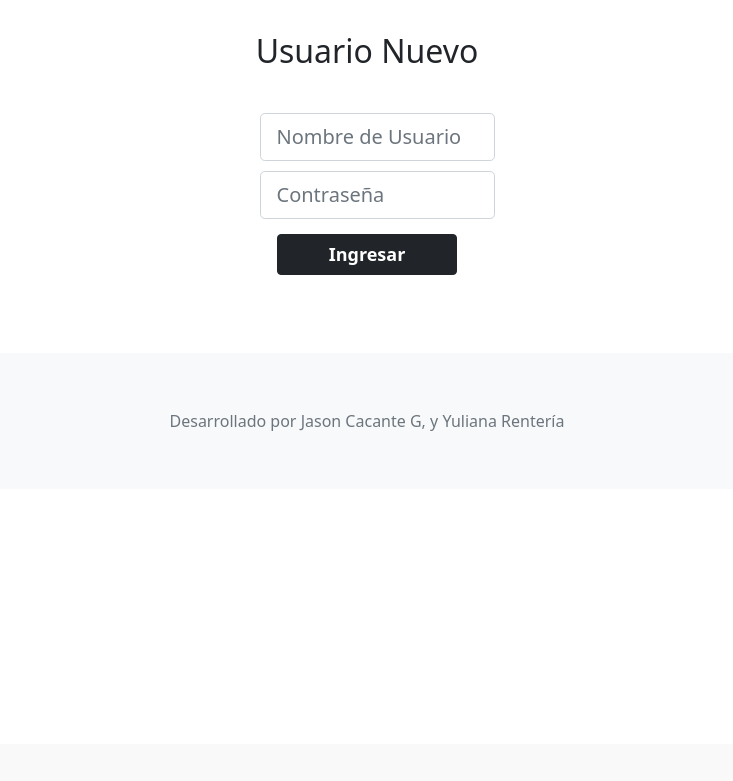
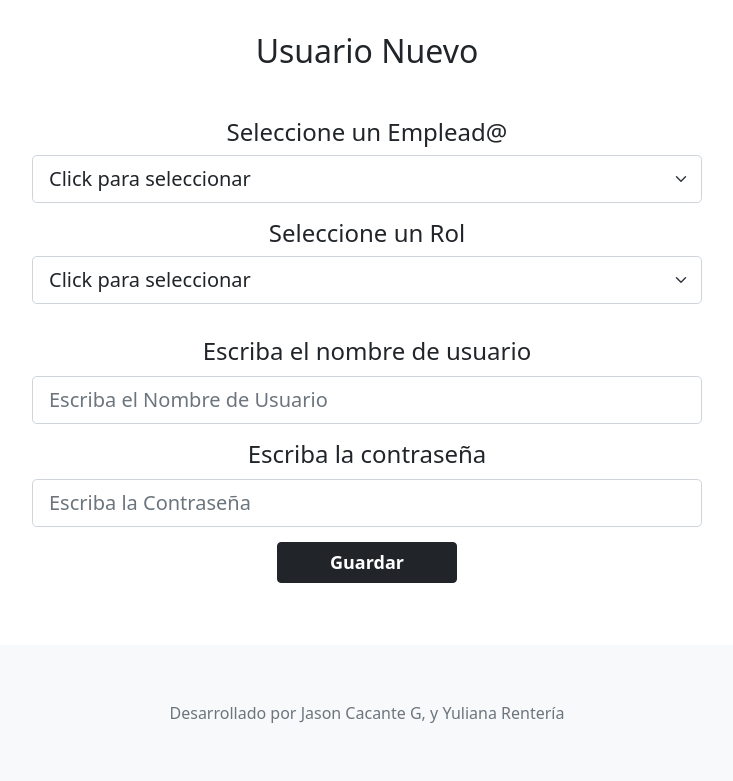
Before and after one commit to JasonCacante/sg_sst, a Django app: page /usuarios/nuevo/ in a window 1280 px wide. Shown: the part 56-837 px from the top of the page, without its empty margins (273-1006 px from the left). Before the commit the page ends 487 px from the top, so only its background shows below. Run offline with Django 3.2, Linux system fonts and the light colour scheme; the visitor is signed in with stand-in values (Sample User, id 1); data that the repository does not hold is empty.

Commit message:
Configuracion de creacion de usuarios

```diff
--- a/Usuarios/forms.py
+++ b/Usuarios/forms.py
@@ -3,3 +3,10 @@ from django import forms
 class LoginForm(forms.Form):
     username = forms.CharField(max_length=20, widget=forms.TextInput(attrs={'class': 'form-control form-control-lg', 'placeholder': 'Nombre de Usuario'}))
     password = forms.CharField(max_length=20, widget=forms.PasswordInput(attrs={'class': 'form-control form-control-lg' , 'placeholder': 'Contraseña'}))
+
+
+class CreateUserForm(forms.Form):
+    username = forms.CharField(max_length=40, widget=forms.TextInput(attrs={'class': 'form-control form-control-lg', 'placeholder': 'Escriba el Nombre de Usuario'}))
+    password = forms.CharField(max_length=40, widget=forms.PasswordInput(attrs={'class': 'form-control form-control-lg' , 'placeholder': 'Escriba la Contraseña'}))
+    id_empleado = forms.CharField(max_length=20, widget=forms.TextInput(attrs={'id': "id_empleado", 'type': 'hidden'}))
+    id_rol = forms.CharField(max_length=20, widget=forms.TextInput(attrs={'id': "id_rol", 'type': 'hidden'}))
--- a/Usuarios/templates/Usuarios/crear_usuario.html
+++ b/Usuarios/templates/Usuarios/crear_usuario.html
@@ -2,7 +2,22 @@
 {% load static %}
 {% block content %}
 <div class=" container">
-	<h2 class="mt-5"> Usuario Nuevo </h2>
+    <h2 class="mt-5"> Usuario Nuevo </h2>
+    <br>
+	<h4 class="mt-3"> Seleccione un Emplead@ </h4>
+    <select class="form-select form-select-lg mb-3" aria-label=".form-select-lg example" id="selEmpleado" onclick="crearUsuario()" >
+        <option selected>Click para seleccionar</option>
+        {% for emp in empleados %}
+            <option value="{{emp.id}}">{{emp.id}}: {{emp.nombre1_emp}} {{emp.apellido1_emp}}</option>
+        {% endfor %}
+    </select>
+	<h4 class="mt-3"> Seleccione un Rol </h4>
+    <select class="form-select form-select-lg mb-3" aria-label=".form-select-lg example" id="selRol" onclick="crearUsuario()" >
+        <option selected>Click para seleccionar</option>
+        {% for rol in roles %}
+            <option value="{{rol.id}}">{{rol.nombre_rol}} -> {{rol.descripcion|slice:50}}</option>
+        {% endfor %}
+    </select>
     <p class="lead">
 		{% if messages %}
 		<div class="alert alert-warning" role="alert">
@@ -11,17 +26,25 @@
 			{% endfor %}
 		</div>
 		{% endif %}
-		<div class="loginForm">
-			<form action="" method="post">
+		<div class="createForm">
+			<form action="" method="post" id="createForm">
 				{% csrf_token %}
-				<div class="form-group">
+                <h4 class="mt-3"> Escriba el nombre de usuario </h4>
+                <div class="form-group">
 					{{ form.username }}
 				</div>
+                <h4 class="mt-3"> Escriba la contraseña </h4>
 				<div class="form-group">
 					{{ form.password }}
 				</div>
+                <div class="form-group">
+					{{ form.id_rol }}
+				</div>
+                <div class="form-group">
+					{{ form.id_empleado }}
+				</div>
 				<div class="form-group">
-					<input class="btn btn-group-lg btn-dark" type="submit" value="Ingresar" style="width: 10em; margin: 5px auto; font-size: large; font-weight: bold;" />
+					<input class="btn btn-group-lg btn-dark" type="submit" value="Guardar" style="width: 10em; margin: 5px auto; font-size: large; font-weight: bold;" />
 				</div>
 			</form>
 		</div>
--- a/Usuarios/templates/Usuarios/inicio.html
+++ b/Usuarios/templates/Usuarios/inicio.html
@@ -6,14 +6,13 @@
 	<p class="lead">
 		A continuación puede realizar la gestión de sus usuarios:
     <div class="container" style="align-items: flex-start;">
-      <button type="button" class="btn btn-dark btn-lg" id="crear_usuario" onclick="location.href='{% url 'nuevos' %}'">Crear usuario</button>
+      <a href="{% url 'nuevos' %}" class="btn btn-dark btn-lg ">Crear usuario</a>
     </div>
     <table class="table table-striped">
       <thead>
         <tr>
           <th scope="col">#</th>
           <th scope="col">Nombre de Usuario</th>
-          <th scope="col">Email</th>
           <th scope="col">Nombre</th>
           <th scope="col">Apellidos</th>
         </tr>
@@ -23,7 +22,6 @@
         <tr>
           <th scope="row">{{ usuario.id }}</th>
           <td>{{usuario.username}}</td>
-          <td>{{usuario.email}}</td>
           <td>{{usuario.first_name}}</td>
           <td>{{usuario.last_name}}</td>
         </tr>
--- a/Usuarios/views.py
+++ b/Usuarios/views.py
@@ -1,9 +1,11 @@
+from django.forms.widgets import PasswordInput
 from django.shortcuts import redirect, render
 from django.contrib.auth.decorators import login_required
 from django.contrib.auth import authenticate, login, logout
 from django.contrib import messages
-from Usuarios.models import Rol, Login
-from .forms import LoginForm
+from Usuarios.models import Rol, Login, Empleado, UsuarioSGSST
+from .forms import LoginForm, CreateUserForm
+from django.contrib.auth.hashers import make_password
 
 def login_view(request):
     if request.method == 'POST':
@@ -12,6 +14,7 @@ def login_view(request):
             username = form.cleaned_data['username']
             password = form.cleaned_data['password']
             usuario = authenticate(username=username, password=password)
+            print(usuario)
             if usuario is not None:
                 rol = Rol.objects.get(usuariosgsst__id_login=usuario.id) #Esto trae el rol de la tabla usuariossgsst
                 nombre_rol = rol.nombre_rol
@@ -19,7 +22,7 @@ def login_view(request):
                 if nombre_rol == "Admin":
                     return redirect('usuarios')
                 elif nombre_rol == "Encar":
-                    return redirect(request, "Usuarios/inicio.html", {"rola": username, "password": password})
+                    return redirect('home')
                 elif nombre_rol == "Pres1":
                     return render(request, "Usuarios/inicio.html", {"rola": username, "password": password})
                 elif nombre_rol == "Pres2":
@@ -54,7 +57,41 @@ def show_users(request):
 @login_required
 def create_user(request):
     if request.method == 'POST':
-        print("jason")
+        form = CreateUserForm(request.POST)
+        print(form)
+        if form.is_valid():
+            username = form.cleaned_data['username']
+            password = form.cleaned_data['password']
+            id_empleado = form.cleaned_data['id_empleado']
+            id_rol = form.cleaned_data['id_rol']
+            empleado = Empleado.objects.get(id=id_empleado)
+            first_name = empleado.nombre1_emp
+            last_name = empleado.apellido1_emp + " " + empleado.apellido2_emp
+            login = Login(
+                username=username,
+                password=make_password(password),
+                is_staff=False,
+                first_name=first_name,
+                last_name=last_name
+            )
+            login.save()
+            rol = Rol.objects.get(id=id_rol)
+            usuario = UsuarioSGSST(
+                id_rol=rol,
+                id_empleado=empleado,
+                id_login=login
+            )
+            usuario.save()
+        else:
+            messages.error(request, "Tienes que seleccionar todos los campos. Intentalo de nuevo")
+        return redirect('nuevos')
     else:
-        form = LoginForm()
-    return render(request, 'Usuarios/crear_usuario.html', { "form": form })
+        form = CreateUserForm()
+        empleados = Empleado.objects.all()
+        roles = Rol.objects.all()
+        ctx = {
+            "form": form,
+            "empleados": empleados,
+            "roles": roles,
+        }
+        return render(request, 'Usuarios/crear_usuario.html', ctx)
--- a/sg_sst_app/static/sg_sst_app/css/style.css
+++ b/sg_sst_app/static/sg_sst_app/css/style.css
@@ -25,7 +25,7 @@
 
 .loginForm {
 	text-align: center;
-	width: 50%;
+	width: 80%;
 	margin: 2em auto;
 	border-radius: 10px;
 	padding: 1px 50px
@@ -33,5 +33,16 @@
 
 .loginForm input {
 	margin: 0.5em;
+}
 
+.createForm {
+	text-align: center;
+	width: 100%;
+	margin: 0.1em auto;
+	border-radius: 10px;
+	padding: 1px 0px 1px 0px;
 }
+
+.createForm input {
+	margin: 0.5em 0;
+}
--- a/sg_sst_app/static/sg_sst_app/js/main.js
+++ b/sg_sst_app/static/sg_sst_app/js/main.js
@@ -1,4 +1,8 @@
 function crearUsuario (){
-    location.href='nuevo'
-
+    let empleado = document.getElementById('selEmpleado');
+    let rol = document.getElementById('selRol');
+    let id_empleado = document.getElementById('id_empleado');
+    let id_rol = document.getElementById('id_rol');
+    id_empleado.value = empleado.value
+    id_rol.value = rol.value
 }
```
